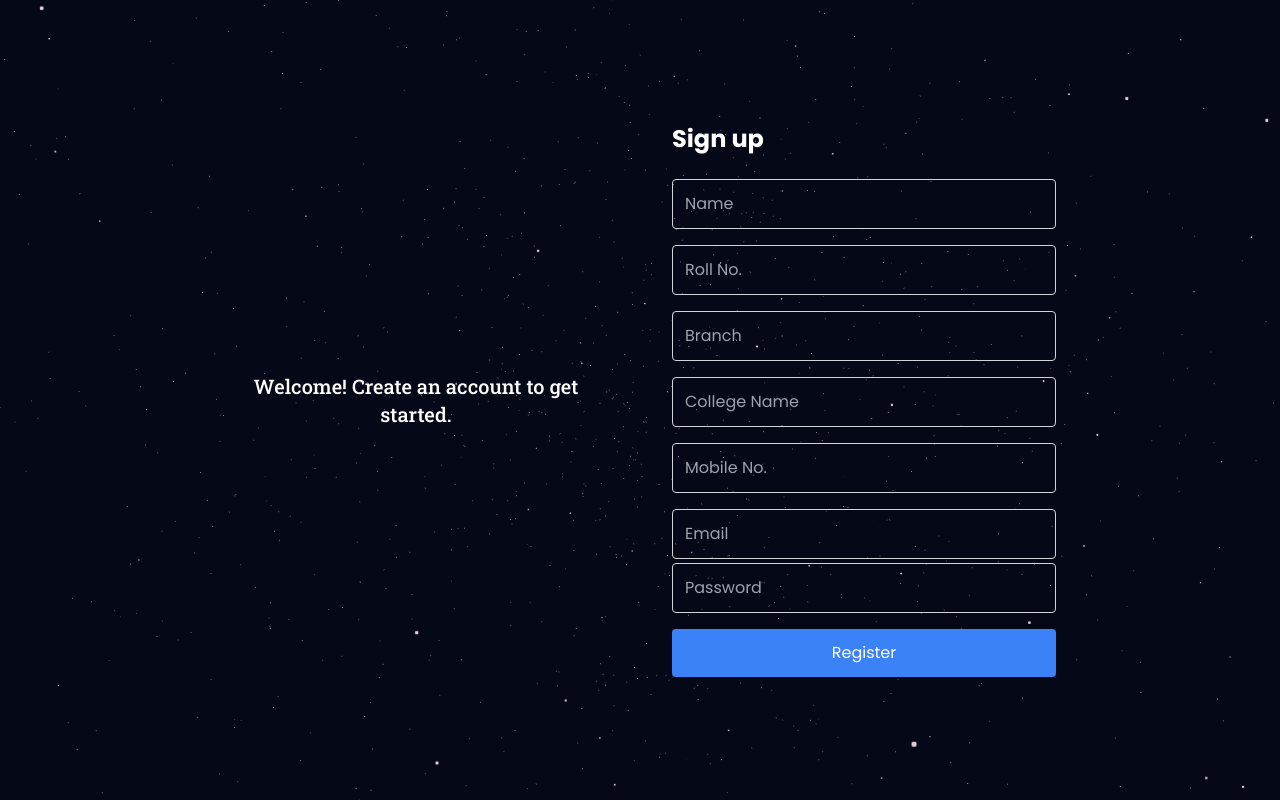
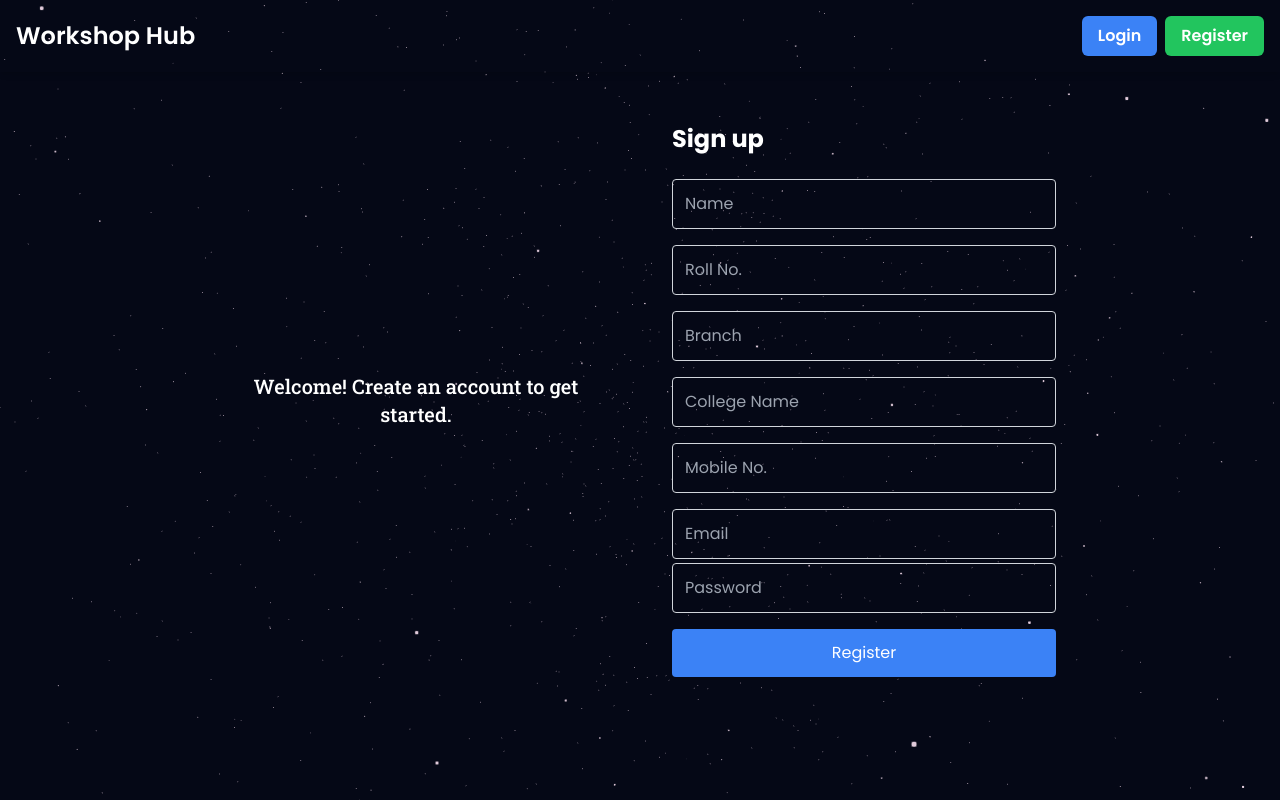
Before and after one commit to EmrNITK/Web_dev_3.0, a React (Vite) app in the folder frontend/: page /register in a window 1280 px wide. Built offline with nearby package versions, Linux system fonts and the light colour scheme; no server answers.

Commit message:
Add Header on Register page

```diff
--- a/frontend/src/pages/Register.jsx
+++ b/frontend/src/pages/Register.jsx
@@ -2,6 +2,7 @@ import React, { useContext, useState } from "react";
 import { AuthContext } from "../context/AuthContext";
 import { useNavigate } from "react-router-dom";
 import { registerUser } from "../api/apiService";
+import Header from '../components/Header';
 
 const Register = () => {
   const { login } = useContext(AuthContext);
@@ -66,6 +67,8 @@ const Register = () => {
   };
 
   return (
+    <>
+    <Header/>
     <div className="flex justify-center items-center h-screen ">
       <div className="flex flex-col md:flex-row max-w-4xl w-full md:w-4/5">
         <div className="relative md:w-1/2 w-full p-8 flex items-center justify-center bg-center">
@@ -146,6 +149,7 @@ const Register = () => {
         </div>
       </div>
     </div>
+    </>
   );
 };
 
```
